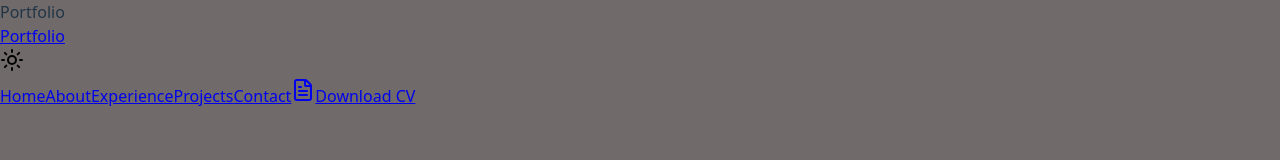
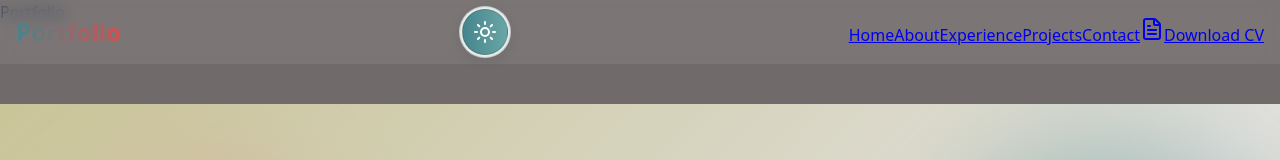
Before and after one commit to Emya101/Personal-Portfolio, a React (Vite) app: page /contact in a window 1280 px wide. Shown: the top 160 px of the page. Built offline with nearby package versions, Linux system fonts and the light colour scheme.

Commit message:
Added an interactive button to change from light mode to dark mode and vice versa, also added more designs to the navigation bar

```diff
--- a/src/Components/Navigation.jsx
+++ b/src/Components/Navigation.jsx
@@ -3,9 +3,21 @@ import { Link, useLocation } from "react-router-dom";
 import { Menu, X, Sun, Moon, FileText } from "lucide-react";
 import { motion, AnimatePresence } from "framer-motion";
 import { useState, useEffect } from "react";
+import resumePdf from "../assets/Supreme's Portfolio Resume.pdf"
 
 export function Navigation() {
+    const [isOpen, setIsOpen] = useState(false);
+    const [isScrolled, setIsScrolled] =useState(false);
+    const location= useLocation();
 
+    useEffect(()=>{
+        const handleScroll=()=>{
+            setIsScrolled(window.scrollY>20); //checks for window scroll past 20 pixels
+        };
+
+        window.addEventListener("scroll", handleScroll); //causes the function to check everytime user scrolls
+        return ()=> window.removeEventListener("scroll", handleScroll);
+    }, []);//effect should only run once
     const navLinks=[
         {path:"/", label: "Home"},
         {path:"/about", label: "About"},
@@ -19,7 +31,7 @@ export function Navigation() {
             initial={{ y: -100 }}
             animate={{ y: 0 }}
             transition={{ duration: 1 }}
-            className={styles.navigation}
+            className={`${styles.navigation} ${isScrolled? styles.scrolled : styles.transparent}`}//Changes state of navigation based on scroll position
         >
             <div className={styles.container}>
                 <div className={styles.navInner}>
@@ -28,7 +40,7 @@ export function Navigation() {
                     </Link>
 
                     <div className={styles.mode}>
-                        <Sun color="black"/>
+                        <Sun className={styles.modeSymbol}/>
                     </div>
 
                     <div className={styles.desktopNav}>
@@ -42,7 +54,7 @@ export function Navigation() {
                             </Link>
                         ))}
 
-                        <a href= "src/assets/Supreme's Portfolio Resume.pdf"
+                        <a href= {resumePdf}
                         download
                         className={styles.cvButton}
                         >
--- a/src/Components/Navigation.module.css
+++ b/src/Components/Navigation.module.css
@@ -1,3 +1,74 @@
-.top{
+.navigation {
+    position: fixed;
+    top: 0;
+    left: 0;
+    right: 0;
+    z-index: 50;
+    transition: all 0.3s ease-in-out;
+}
 
+.transparent {
+    background: rgba(255, 255, 255, 0.08);
+    backdrop-filter: blur(8px);
 }
+
+.scrolled {
+    background: rgba(145, 226, 226, 0.445);
+    backdrop-filter: blur(7px);
+    box-shadow: 0 8px 20px rgba(0, 0, 0, 0.082);
+}
+
+.container {
+    max-width: 80rem;
+    margin: 0 auto;
+    padding: 0 1rem;
+}
+
+.navInner {
+    display: flex;
+    justify-content: space-between;
+    align-items: center;
+    height: 4rem;
+}
+
+.logo {
+    font-size: 1.5rem;
+    font-weight: 700;
+    background: linear-gradient(to right, #45858C, #D94E4E);
+    -webkit-background-clip: text;
+    -webkit-text-fill-color: transparent;
+    text-decoration: none;
+}
+
+.mode {
+    width: 50px;
+    height: 50px;
+    border: 1.5px solid rgba(69, 133, 140, 0.28);
+    background: rgba(250, 248, 246, 0.9);
+    border-radius: 50%;
+    display: flex;
+    align-items: center;
+    justify-content: center;
+    cursor: pointer;
+    box-shadow: 0 4px 12px rgba(0, 0, 0, 0.08);
+}
+
+.mode:hover {
+    transform: translateY(-2px);
+    border-color: #D97B73;
+    box-shadow: 0 8px 18px rgba(0, 0, 0, 0.12);
+}
+
+.mode:active {
+    transform: translateY(0);
+    box-shadow: 0 4px 10px rgba(0, 0, 0, 0.08);
+}
+
+.modeSymbol {
+    color: white;
+    padding: 10px;
+    background: linear-gradient(to right, #45858C, #6AA6A6);
+    border: 1px solid rgba(0, 0, 0, 0.12);
+    border-radius: 50%;
+    transition: all 0.25s ease;
+}
```
